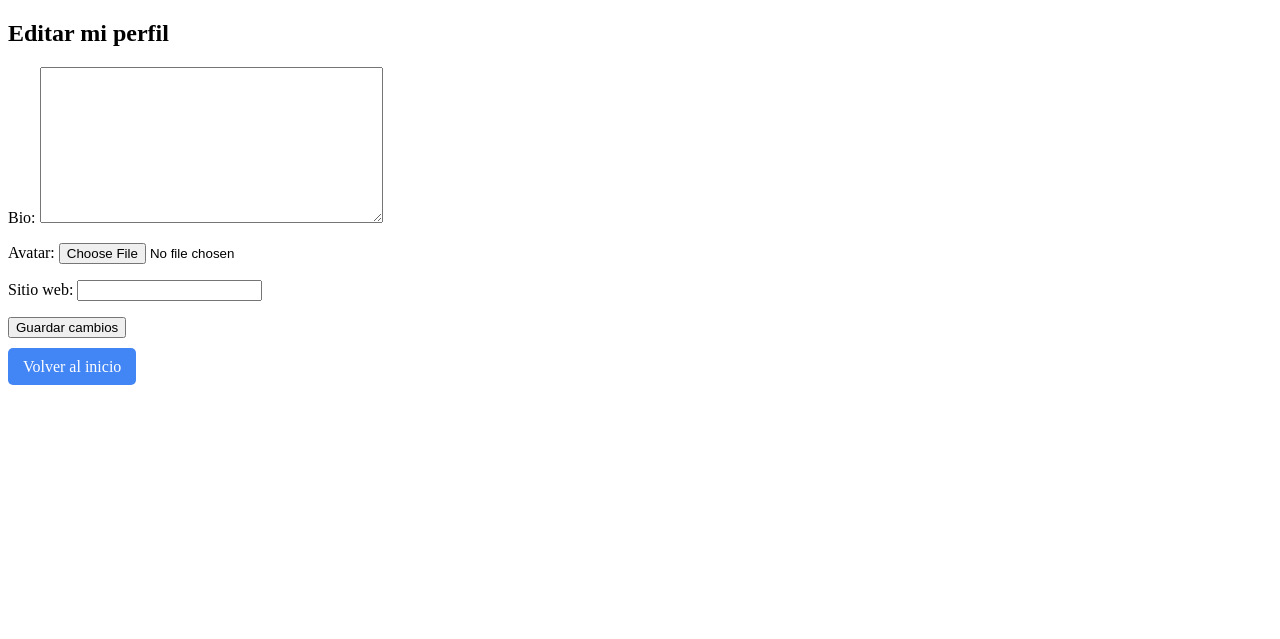
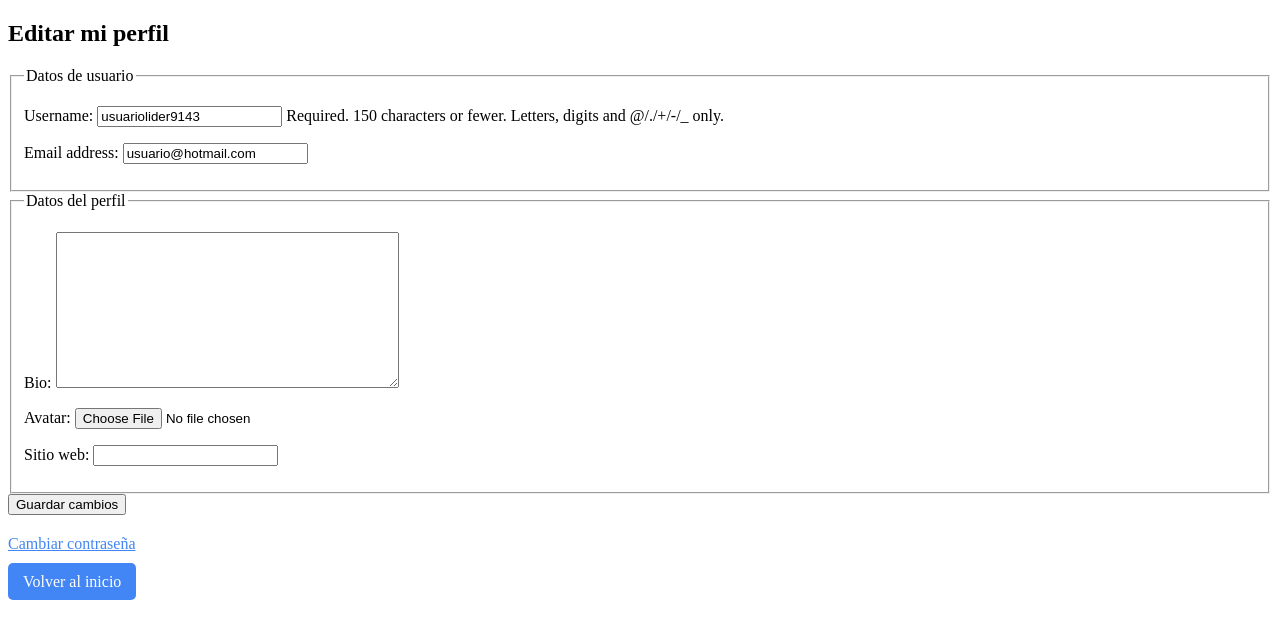
Before and after one commit to Daljulian/Entrega_final_Dalessandro, a Django app: page /users/perfil/editar/ in a window 1280 px wide. Shown: the part 98-737 px from the top of the page. Run offline with Django 5.2, Linux system fonts and the light colour scheme; a user stored in the database is signed in; data comes from the database, SQL or seed files in the repository; both versions use the stored data as it was after the commit.

Commit message:
Editar perfil: permite cambiar username, email, bio, avatar y sitio web

```diff
--- a/users/forms.py
+++ b/users/forms.py
@@ -1,7 +1,14 @@
+# users/forms.py
 from django import forms
+from django.contrib.auth.models import User
 from .models import PerfilUsuario
 
 class PerfilUsuarioForm(forms.ModelForm):
     class Meta:
         model = PerfilUsuario
         fields = ['bio', 'avatar', 'sitio_web']
+
+class UserUpdateForm(forms.ModelForm):
+    class Meta:
+        model = User
+        fields = ['username', 'email']
--- a/users/templates/users/editar_perfil.html
+++ b/users/templates/users/editar_perfil.html
@@ -2,12 +2,27 @@
 
 {% block content %}
   <h2>Editar mi perfil</h2>
+
   <form method="POST" enctype="multipart/form-data">
     {% csrf_token %}
-    {{ form.as_p }}
+
+    <fieldset>
+      <legend>Datos de usuario</legend>
+      {{ form_usuario.as_p }}
+    </fieldset>
+
+    <fieldset>
+      <legend>Datos del perfil</legend>
+      {{ form_perfil.as_p }}
+    </fieldset>
+
     <button type="submit">Guardar cambios</button>
   </form>
-   <!-- Botón para volver al inicio -->
+
+  <p style="margin-top: 20px;">
+      <a href="{% url 'password_change' %}" style="color: #4285f4;">Cambiar contraseña</a>
+  </p>
+
   <p style="margin-top: 20px;">
       <a href="{% url 'index' %}" style="text-decoration: none; color: white; background-color: #4285f4; padding: 10px 15px; border-radius: 5px;">Volver al inicio</a>
   </p>
--- /dev/null
+++ b/users/templates/users/password_change_done.html
@@ -0,0 +1,6 @@
+{% extends 'base.html' %}
+{% block content %}
+  <h2>Contraseña cambiada</h2>
+  <p>Tu contraseña se cambió correctamente.</p>
+  <a href="{% url 'index' %}">Volver al inicio</a>
+{% endblock %}
--- a/users/urls.py
+++ b/users/urls.py
@@ -5,11 +5,13 @@ from django.urls import path
 from . import views
 from django.contrib.auth.views import LogoutView
 from .views import perfil_usuario
+from django.contrib.auth import views as auth_views
 
 urlpatterns = [
     path('register/', views.register, name='register'),
     path('logout/', LogoutView.as_view(next_page='login'), name='logout'),
     path('perfil/', views.perfil_usuario, name='perfil_usuario'),
     path('perfil/editar/', views.editar_perfil, name='editar_perfil'),
-
+    path('password_change/', auth_views.PasswordChangeView.as_view(template_name='users/password_change.html'), name='password_change'),
+    path('password_change/done/', auth_views.PasswordChangeDoneView.as_view(template_name='users/password_change_done.html'), name='password_change_done'),
 ]
--- a/users/views.py
+++ b/users/views.py
@@ -5,7 +5,8 @@ from django.shortcuts import render, redirect
 from django.contrib.auth.forms import UserCreationForm
 from django.contrib import messages
 from .models import PerfilUsuario
-from .forms import PerfilUsuarioForm
+from .forms import PerfilUsuarioForm, UserUpdateForm
+from django.contrib.auth.models import User
 
 def register(request):
     if request.method == 'POST':
@@ -28,11 +29,18 @@ def editar_perfil(request):
     perfil, created = PerfilUsuario.objects.get_or_create(user=request.user)
 
     if request.method == 'POST':
-        form = PerfilUsuarioForm(request.POST, request.FILES, instance=perfil)
-        if form.is_valid():
-            form.save()
-            return redirect('perfil_usuario')  # Nombre del path de la vista de perfil
+        form_usuario = UserUpdateForm(request.POST, instance=request.user)
+        form_perfil = PerfilUsuarioForm(request.POST, request.FILES, instance=perfil)
+
+        if form_usuario.is_valid() and form_perfil.is_valid():
+            form_usuario.save()
+            form_perfil.save()
+            return redirect('perfil_usuario')
     else:
-        form = PerfilUsuarioForm(instance=perfil)
+        form_usuario = UserUpdateForm(instance=request.user)
+        form_perfil = PerfilUsuarioForm(instance=perfil)
 
-    return render(request, 'users/editar_perfil.html', {'form': form})
+    return render(request, 'users/editar_perfil.html', {
+        'form_usuario': form_usuario,
+        'form_perfil': form_perfil
+})
```
Also changed, not shown: users/templates/users/password_change.html (added, +9 -0 lines), db.sqlite3.
